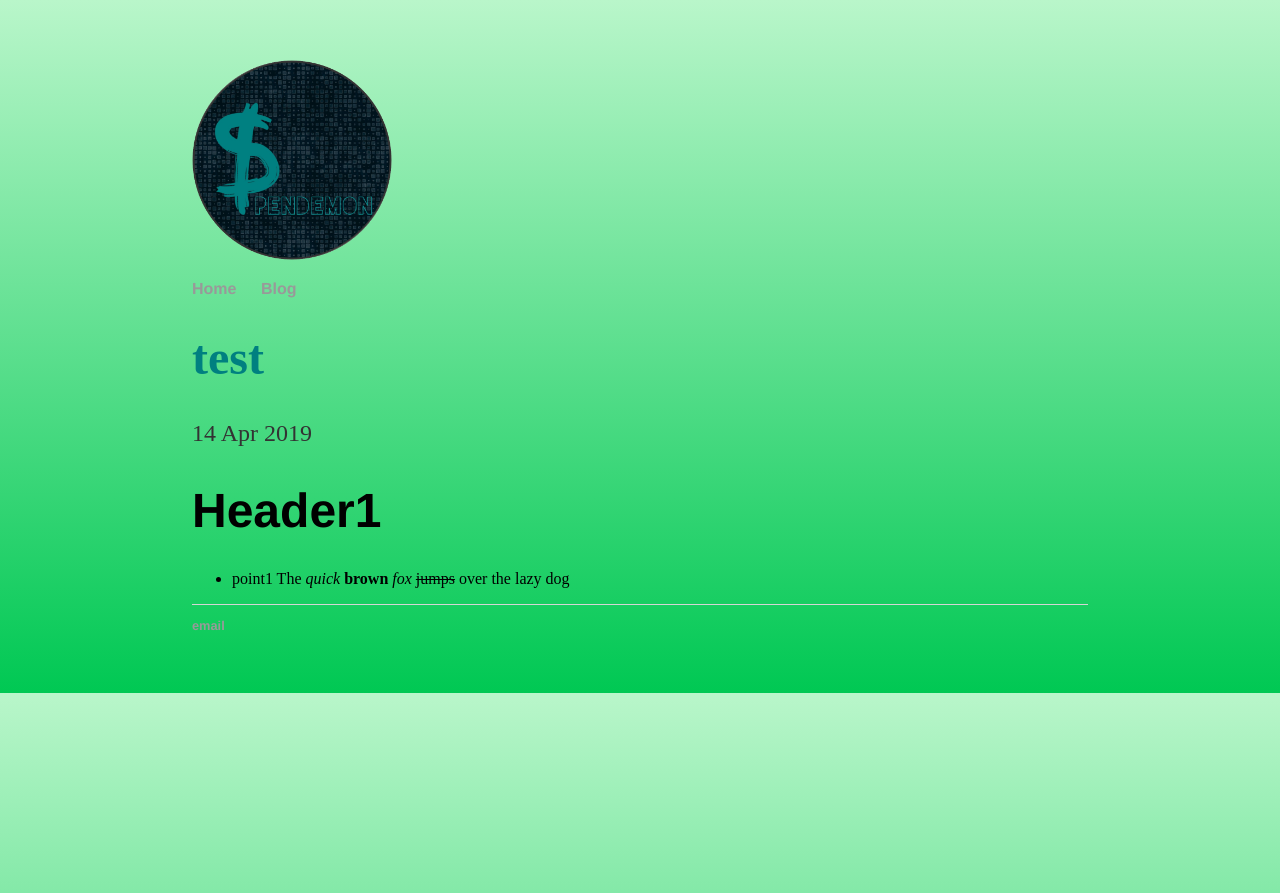
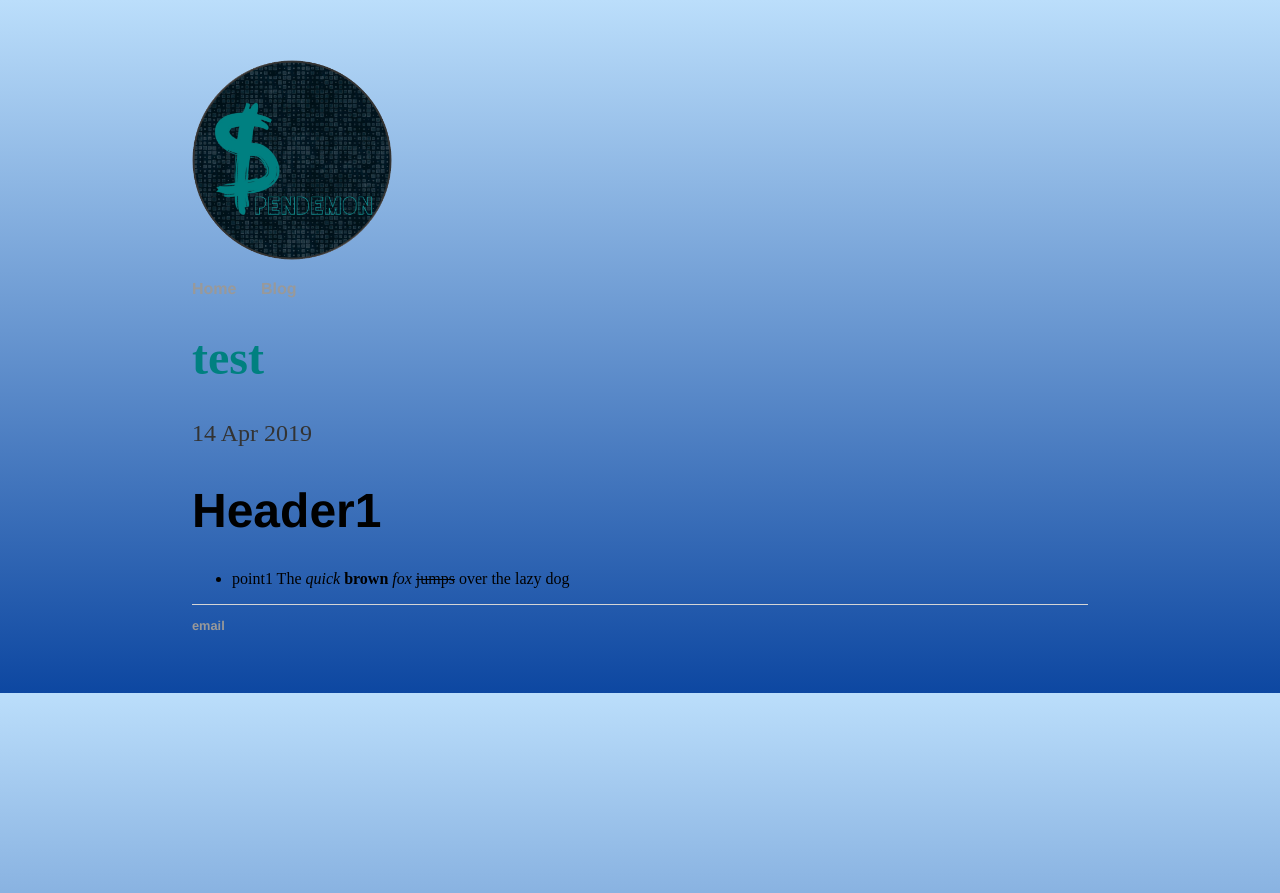
Before and after one commit to 785pavan/isee2019-SPENDEMON, a Jekyll site: the page built from docs/_posts/2019-04-14-ISEE-2019-Test-Post.md, in a window 1280 px wide. Shown: the top 893 px of the page. Built offline with Jekyll 4.4.1, drawn with Linux system fonts in a browser that asks for light colours.

Commit message:
Update post.html

```diff
--- a/docs/_layouts/post.html
+++ b/docs/_layouts/post.html
@@ -4,11 +4,11 @@
 <h1 style="font-family:Bebas Neue; color:#008080; align:centre">{{ page.title }}
 <style>
   body{
-    background: -webkit-linear-gradient(#B9F6CA, #00C853);
-    background: -o-linear-gradient(#B9F6CA, #00C853);
-    background: -moz-linear-gradient(#B9F6CA,#00C853);
-    background: linear-gradient(#B9F6CA, #00C853);
-    background-color: #B9F6CA;
+    background: -webkit-linear-gradient(#BBDEFB, #0D47A1);
+    background: -o-linear-gradient(#BBDEFB, #0D47A1);
+    background: -moz-linear-gradient(#BBDEFB,#0D47A1);
+    background: linear-gradient(#BBDEFB, #0D47A1);
+    background-color: #BBDEFB;
   }
   </style>
 </h1>
```
